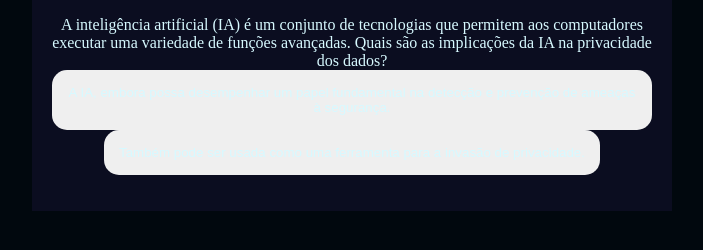
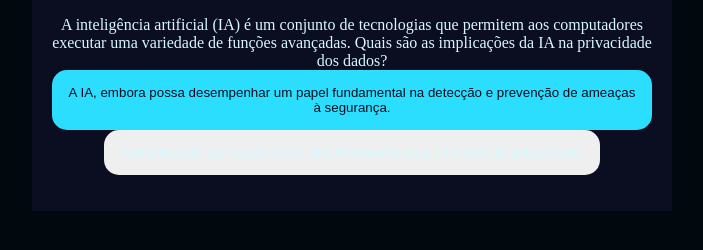
Before and after one commit to Fabielli/IA-formadores, a plain HTML site: page index.html in a window 1280 px wide. In both pictures the pointer is over the button 640 px from the left and 444 px from the top of the page. Shown: the part 344-594 px from the top of the page, without its empty margins (288-991 px from the left). Drawn offline with Linux system fonts and the light colour scheme.

Commit message:
correção

```diff
--- a/style.css
+++ b/style.css
@@ -39,7 +39,7 @@ button{
     transition: background-color 0.3s;
 }
 
-button hover {
+button:hover {
 background-color: var(--cor-destaque);
 color: var(--cor-principal);
 
```
